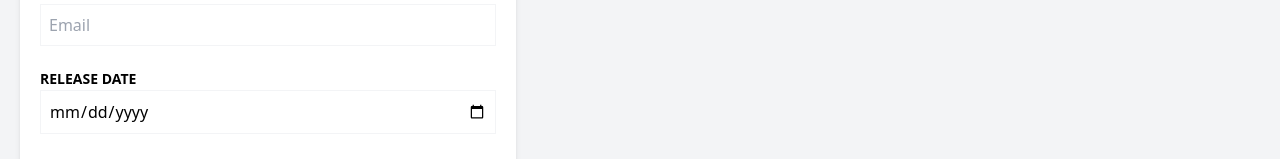
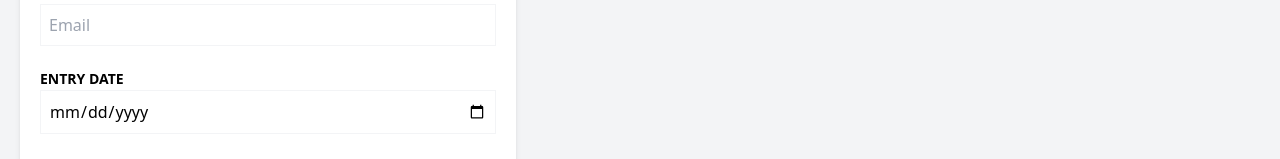
Before and after one commit to wichofly/veterinaryPatients-app, a React (Vite) app: page / in a window 1280 px wide. Shown: the part 492-651 px from the top of the page. Built offline with nearby package versions, Linux system fonts and the light colour scheme.

Commit message:
fix: update label from 'Release date' to 'Entry date' in PatientForm

```diff
--- a/src/components/PatientForm.tsx
+++ b/src/components/PatientForm.tsx
@@ -108,7 +108,7 @@ const PatientForm = () => {
 
         <div className="mb-5">
           <label htmlFor="date" className="text-sm uppercase font-semibold">
-            Release date
+            Entry date
           </label>
           <input
             id="date"
```
